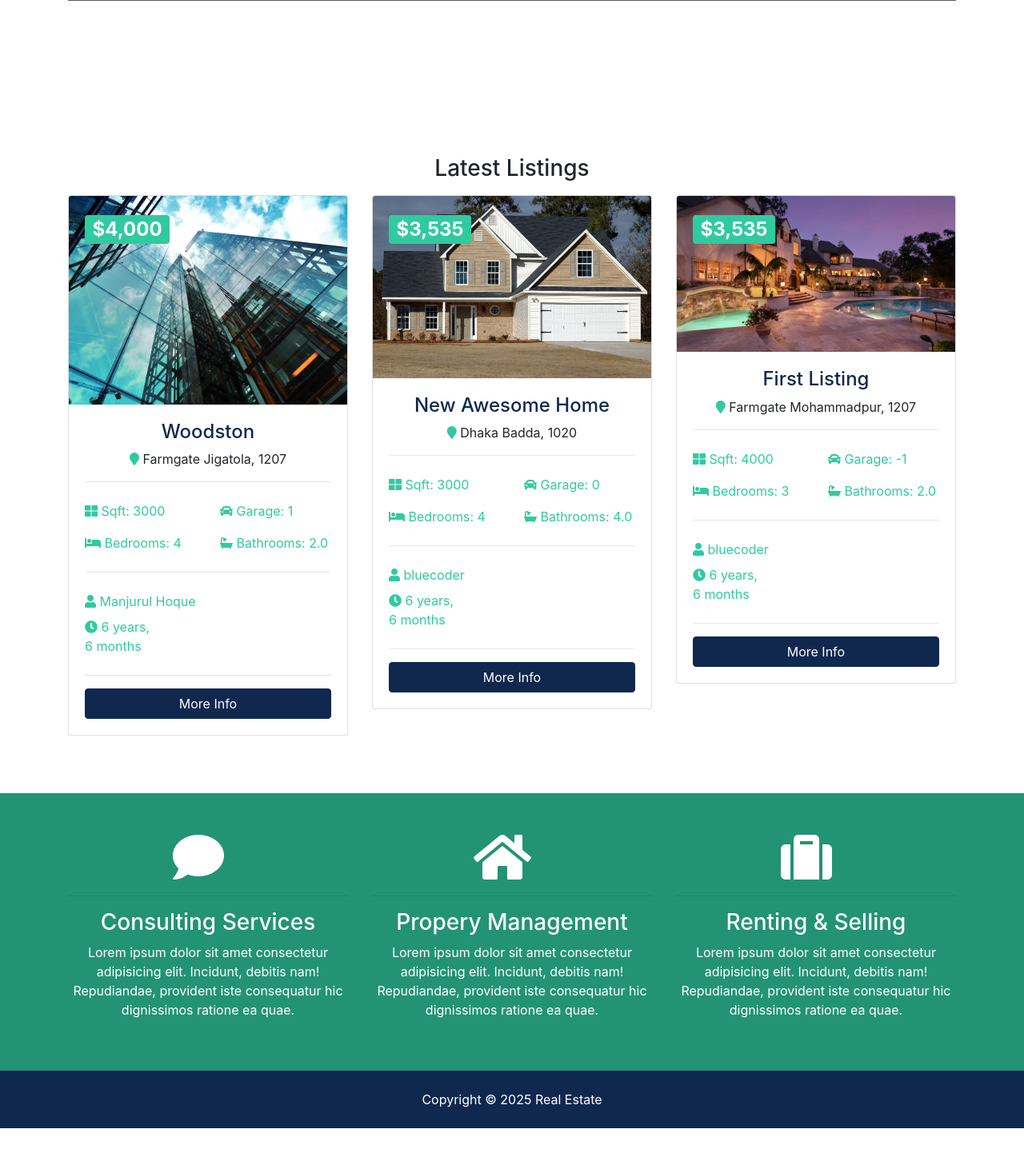
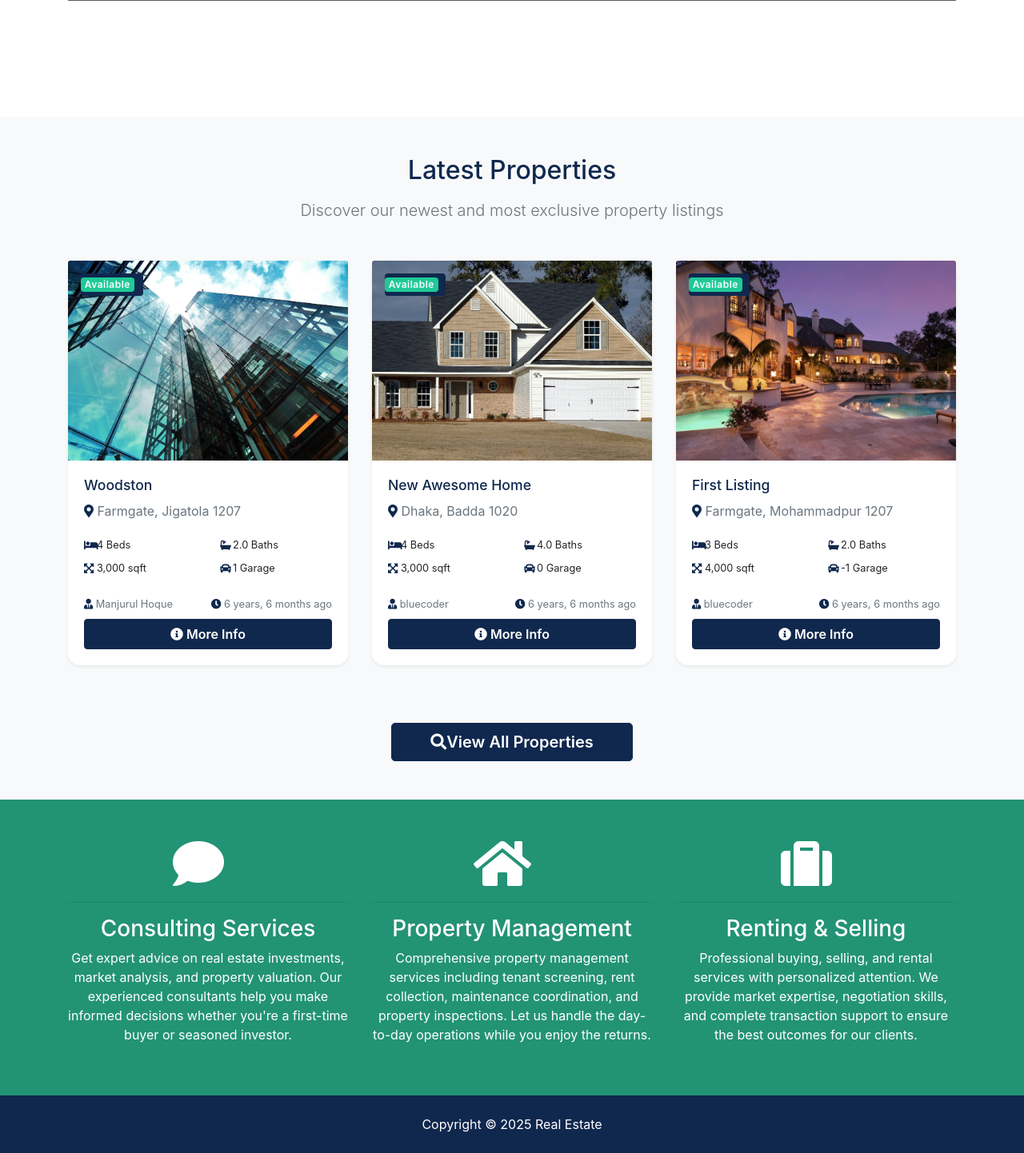
Before and after one commit to manjurulhoque/django-real-state, a Django app: page / in a window 1280 px wide. Shown: the part 656-2098 px from the top of the page at 80% size. Before the commit the page ends 2067 px from the top, so only its background shows below. Run offline with Django 3.2, Linux system fonts and the light colour scheme; data comes from the database, SQL or seed files in the repository; some libraries are stand-ins or nearby versions.

Commit message:
Add favicon to base template, refactor listings display using partials, and enhance index page layout with updated messaging and button for viewing all properties

```diff
--- a/src/templates/base.html
+++ b/src/templates/base.html
@@ -6,6 +6,8 @@
     <meta charset="UTF-8">
     <meta name="viewport" content="width=device-width, initial-scale=1.0">
     <meta http-equiv="X-UA-Compatible" content="ie=edge">
+    <!-- favicon -->
+    <link rel="icon" href="{% static 'img/favicon.ico' %}">
     <!-- Font Awesome -->
     <link rel="stylesheet" href="{% static 'css/all.css' %}">
     <!-- Bootstrap -->
--- a/src/templates/pages/index.html
+++ b/src/templates/pages/index.html
@@ -71,63 +71,32 @@
     <br>
 
     <!-- Listings -->
-    <section id="listings" class="py-5">
+    <section id="listings" class="py-5 bg-light">
         <div class="container">
-            <h3 class="text-center mb-3">Latest Listings</h3>
+            <div class="text-center mb-5">
+                <h2 class="display-5 fw-bold text-primary mb-3">Latest Properties</h2>
+                <p class="lead text-muted">Discover our newest and most exclusive property listings</p>
+            </div>
             <div class="row">
                 {% if listings %}
                     {% for listing in listings %}
-                        <!-- Listing 1 -->
-                        <div class="col-md-6 col-lg-4 mb-4">
-                            <div class="card listing-preview">
-                                <img class="card-img-top" src="{{ listing.photo_main.url }}" alt="">
-                                <div class="card-img-overlay">
-                                    <h2>
-                                        <span class="badge badge-secondary text-white">${{ listing.price | intcomma }}</span>
-                                    </h2>
-                                </div>
-                                <div class="card-body">
-                                    <div class="listing-heading text-center">
-                                        <h4 class="text-primary">{{ listing.title }}</h4>
-                                        <p>
-                                            <i class="fas fa-map-marker text-secondary"></i> {{ listing.city }} {{ listing.state }}, {{ listing.zipcode }}
-                                        </p>
-                                    </div>
-                                    <hr>
-                                    <div class="row py-2 text-secondary">
-                                        <div class="col-6">
-                                            <i class="fas fa-th-large"></i> Sqft: {{ listing.sqft }}</div>
-                                        <div class="col-6">
-                                            <i class="fas fa-car"></i> Garage: {{ listing.garage }}</div>
-                                    </div>
-                                    <div class="row py-2 text-secondary">
-                                        <div class="col-6">
-                                            <i class="fas fa-bed"></i> Bedrooms: {{ listing.bedrooms }}</div>
-                                        <div class="col-6">
-                                            <i class="fas fa-bath"></i> Bathrooms: {{ listing.bathrooms }}</div>
-                                    </div>
-                                    <hr>
-                                    <div class="row py-2 text-secondary">
-                                        <div class="col-6">
-                                            <i class="fas fa-user"></i> {{ listing.realtor }}</div>
-                                    </div>
-                                    <div class="row text-secondary pb-2">
-                                        <div class="col-6">
-                                            <i class="fas fa-clock"></i> {{ listing.list_date | timesince }}</div>
-                                    </div>
-                                    <hr>
-                                    <a href="{% url 'listings:listing' listing.id %}" class="btn btn-primary btn-block">More
-                                        Info</a>
-                                </div>
-                            </div>
-                        </div>
+                        {% include 'partials/_listing_card.html' %}
                     {% endfor %}
                 {% else %}
-                    <div class="col-md-12">
-                        <p>No Listings Available</p>
+                    <div class="col-12">
+                        <div class="text-center py-5">
+                            <i class="fas fa-home fa-4x text-muted mb-3"></i>
+                            <h4 class="text-muted">No Listings Available</h4>
+                            <p class="text-muted">Check back soon for new property listings!</p>
+                        </div>
                     </div>
                 {% endif %}
+            </div>
 
+            <div class="text-center mt-5">
+                <a href="{% url 'listings:listings' %}" class="btn btn-primary btn-lg rounded-pill px-5">
+                    <i class="fas fa-search me-2"></i>View All Properties
+                </a>
             </div>
         </div>
     </section>
@@ -139,25 +108,19 @@
                     <i class="fas fa-comment fa-4x mr-4"></i>
                     <hr>
                     <h3>Consulting Services</h3>
-                    <p>Lorem ipsum dolor sit amet consectetur adipisicing elit. Incidunt, debitis nam! Repudiandae,
-                        provident iste consequatur
-                        hic dignissimos ratione ea quae.</p>
+                    <p>Get expert advice on real estate investments, market analysis, and property valuation. Our experienced consultants help you make informed decisions whether you're a first-time buyer or seasoned investor.</p>
                 </div>
                 <div class="col-md-4">
                     <i class="fas fa-home fa-4x mr-4"></i>
                     <hr>
-                    <h3>Propery Management</h3>
-                    <p>Lorem ipsum dolor sit amet consectetur adipisicing elit. Incidunt, debitis nam! Repudiandae,
-                        provident iste consequatur
-                        hic dignissimos ratione ea quae.</p>
+                    <h3>Property Management</h3>
+                    <p>Comprehensive property management services including tenant screening, rent collection, maintenance coordination, and property inspections. Let us handle the day-to-day operations while you enjoy the returns.</p>
                 </div>
                 <div class="col-md-4">
                     <i class="fas fa-suitcase fa-4x mr-4"></i>
                     <hr>
                     <h3>Renting & Selling</h3>
-                    <p>Lorem ipsum dolor sit amet consectetur adipisicing elit. Incidunt, debitis nam! Repudiandae,
-                        provident iste consequatur
-                        hic dignissimos ratione ea quae.</p>
+                    <p>Professional buying, selling, and rental services with personalized attention. We provide market expertise, negotiation skills, and complete transaction support to ensure the best outcomes for our clients.</p>
                 </div>
             </div>
         </div>
--- /dev/null
+++ b/src/templates/partials/_listing_card.html
@@ -0,0 +1,155 @@
+{% load humanize %}
+
+<div class="col-md-6 col-lg-4 mb-4">
+    <div class="card listing-card h-100 shadow-sm">
+        <div class="position-relative overflow-hidden">
+            <img class="card-img-top listing-image" src="{{ listing.photo_main.url }}" alt="{{ listing.title }}">
+            <div class="card-img-overlay p-0">
+                <div class="position-absolute top-0 end-0 m-3">
+                    <span class="badge bg-primary text-white fs-6 px-3 py-2 rounded-pill">
+                        ${{ listing.price | intcomma }}
+                    </span>
+                </div>
+                {% if listing.is_published %}
+                    <div class="position-absolute top-0 start-0 m-3">
+                        <span class="badge bg-success text-white rounded-pill">Available</span>
+                    </div>
+                {% endif %}
+            </div>
+            <div class="listing-overlay">
+                <div class="d-flex justify-content-center align-items-center h-100">
+                    <a href="{% url 'listings:listing' listing.id %}" class="btn btn-light btn-lg rounded-pill px-4">
+                        <i class="fas fa-eye me-2"></i>View Details
+                    </a>
+                </div>
+            </div>
+        </div>
+
+        <div class="card-body d-flex flex-column">
+            <div class="listing-header mb-3">
+                <h5 class="card-title text-primary fw-bold mb-2">{{ listing.title }}</h5>
+                <p class="text-muted mb-0">
+                    <i class="fas fa-map-marker-alt text-primary me-1"></i>
+                    {{ listing.city }}, {{ listing.state }} {{ listing.zipcode }}
+                </p>
+            </div>
+
+            <div class="listing-features mb-3">
+                <div class="row g-2">
+                    <div class="col-6">
+                        <div class="feature-item">
+                            <i class="fas fa-bed text-primary"></i>
+                            <small class="ms-1">{{ listing.bedrooms }} Bed{{ listing.bedrooms|pluralize }}</small>
+                        </div>
+                    </div>
+                    <div class="col-6">
+                        <div class="feature-item">
+                            <i class="fas fa-bath text-primary"></i>
+                            <small class="ms-1">{{ listing.bathrooms }} Bath{{ listing.bathrooms|pluralize }}</small>
+                        </div>
+                    </div>
+                    <div class="col-6">
+                        <div class="feature-item">
+                            <i class="fas fa-expand-arrows-alt text-primary"></i>
+                            <small class="ms-1">{{ listing.sqft | intcomma }} sqft</small>
+                        </div>
+                    </div>
+                    <div class="col-6">
+                        <div class="feature-item">
+                            <i class="fas fa-car text-primary"></i>
+                            <small class="ms-1">{{ listing.garage }} Garage</small>
+                        </div>
+                    </div>
+                </div>
+            </div>
+
+            <div class="listing-footer mt-auto">
+                <div class="d-flex justify-content-between align-items-center mb-2">
+                    <div class="realtor-info">
+                        <small class="text-muted">
+                            <i class="fas fa-user-tie text-primary me-1"></i>
+                            {{ listing.realtor }}
+                        </small>
+                    </div>
+                    <div class="listing-date">
+                        <small class="text-muted">
+                            <i class="fas fa-clock text-primary me-1"></i>
+                            {{ listing.list_date | timesince }} ago
+                        </small>
+                    </div>
+                </div>
+                <a href="{% url 'listings:listing' listing.id %}" class="btn btn-primary w-100 rounded-pill">
+                    <i class="fas fa-info-circle me-2"></i> More Info
+                </a>
+            </div>
+        </div>
+    </div>
+</div>
+
+<style>
+.listing-card {
+    transition: all 0.3s ease;
+    border: none;
+    border-radius: 15px;
+}
+
+.listing-card:hover {
+    transform: translateY(-5px);
+    box-shadow: 0 10px 25px rgba(0,0,0,0.15) !important;
+}
+
+.listing-image {
+    height: 250px;
+    object-fit: cover;
+    transition: transform 0.3s ease;
+}
+
+.listing-card:hover .listing-image {
+    transform: scale(1.05);
+}
+
+.listing-overlay {
+    position: absolute;
+    top: 0;
+    left: 0;
+    right: 0;
+    bottom: 0;
+    background: rgba(0,0,0,0.7);
+    opacity: 0;
+    transition: opacity 0.3s ease;
+}
+
+.listing-card:hover .listing-overlay {
+    opacity: 1;
+}
+
+.feature-item {
+    display: flex;
+    align-items: center;
+    padding: 5px 0;
+}
+
+.feature-item i {
+    width: 16px;
+    font-size: 14px;
+}
+
+.listing-header .card-title {
+    font-size: 1.1rem;
+    line-height: 1.3;
+}
+
+.badge {
+    font-weight: 600;
+    letter-spacing: 0.5px;
+}
+
+.btn-primary {
+    font-weight: 600;
+    transition: all 0.3s ease;
+}
+
+.btn-primary:hover {
+    transform: translateY(-1px);
+}
+</style>
```
Also changed, not shown: src/templates/listings/listings.html (+7 -51 lines), src/static/img/favicon.ico (added).
